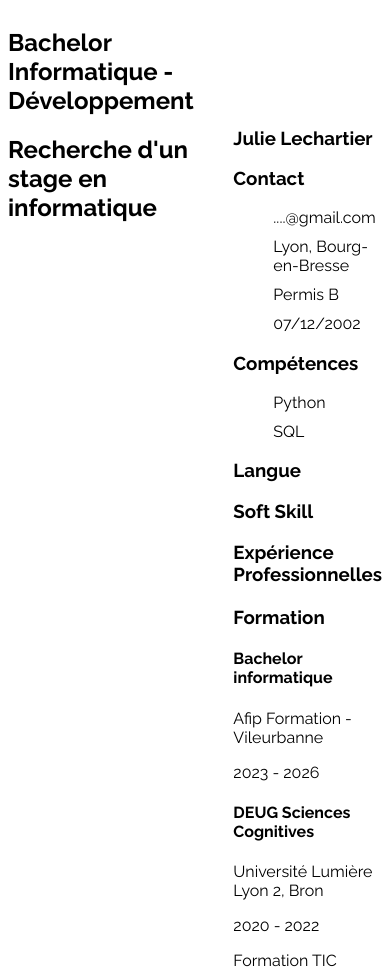
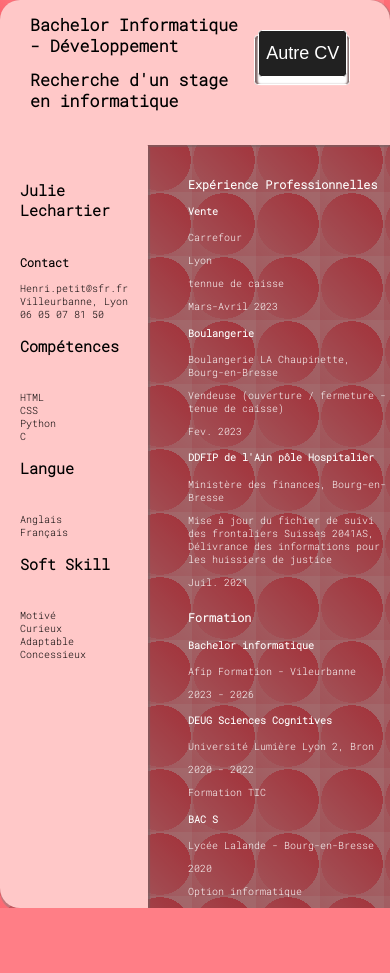
Before and after one commit to Julie-Lechartier/CV-dynamic, a plain HTML site: page index.html in a window 390 px wide. Shown: the top 973 px of the page. After the commit the page ends 908 px from the top, so only its background shows below. Drawn offline with Linux system fonts and the light colour scheme.

Commit message:
changement html css et ajout liste js

```diff
--- a/dynamic.js
+++ b/dynamic.js
@@ -1,24 +1,45 @@
-// Partie Compétence
-class Compt1{
-    constructor(Compt1){
-        this.Compt1 = Compt1;
+//Partie Perso
+class mail{
+    constructor(unMail){
+        this.unMail = unMail;
     }
 }
-class Compt2{
-    constructor(Compt2){
-        this.Compt2 = Compt2;
+class address{
+    constructor(uneAdsress){
+        this.uneAdsress = uneAdsress;
     }
 }
-class Compt3{
-    constructor(Compt3){
-        this.Compt3 = Compt3;
+
+class tel{
+    constructor(num){
+        this.num = num;
+    }
+}
+
+
+
+// Partie Compétence
+class compt01{
+    constructor(compt1){
+        this.compt1 = compt1;
+    }
+}
+
+class compt02{
+    constructor(compt2){
+        this.compt2 = compt2;
+    }
+}
+class compt03{
+    constructor(compt3){
+        this.compt3 = compt3;
 
     }
 }
 
-class Compt4{
-    constructor(Compt4){
-        this.Compt4 = Compt4;
+class compt04{
+    constructor(compt4){
+        this.compt4 = compt4;
 
     }
 }
@@ -65,32 +86,33 @@ class Ss4{
     }
 }
 
+
 //Partie Expérience professionnel
 
 //travail 1
-class titrePro1{
+class titrePro01{
     constructor(titrePro1){
         this.titrePro1 = titrePro1
     }
 }
 
-class entreprise1{
+class entreprise01{
     constructor(entreprise1){
         this.entreprise1 = entreprise1
     }
 }
 
-class lieu1{
+class lieu01{
     constructor(lieu1){
         this.lieu1 = lieu1
     }
 }
-class poste1{
+class poste01{
     constructor(poste1){
         this.poste1 = poste1
     }
 }
-class periode1{
+class periode01{
     constructor(periode1){
         this.periode1 = periode1
     }
@@ -158,55 +180,73 @@ class periode3{
 }
 
 // Utilisateur 1
+    //liste
+const us1Mail = new mail("Henri.petit@sfr.fr")
+const us1Address = new address("Villeurbanne, Lyon")
+const us1Tel = new tel("06 05 07 81 50")
 
-const us1Compt1 = new Compt1 ()
-const us1Compt2 = new Compt2 ()
-const us1Compt3 = new Compt3 ()
-const us1Compt4 = new Compt4 ()
-const us1Lang1 = new Lang1 ()
-const us1Lang2 = new Lang2 ()
-const us1Ss1 = new Ss1()
-const us1Ss2 = new Ss2()
-const us1Ss3 = new Ss3()
-const us1Ss4 = new Ss4()
-const us1TitrePro1 = new titrePro1()
-const us1Entreprise1 = new entreprise1()
-const us1Lieu1 = new lieu1()
-const us1Poste1 = new poste1()
-const us1Periode1 = new periode1()
-const us1TitrePro2 = new titrePro2()
-const us1Entreprise2 = new entreprise2()
-const us1Lieu2 = new lieu2()
-const us1Poste2 = new poste2()
-const us1Periode2 = new periode2()
-const us1TitrePro3 = new titrePro3()
-const us1Entreprise3 = new entreprise3()
-const us1Lieu3 = new lieu3()
-const us1Poste3 = new poste3()
-const us1Periode3 = new periode3()
+const us1Compt1 = new compt01 ("HTML")
+const us1Compt2 = new compt02 ("CSS")
+const us1Compt3 = new compt03 ("Python")
+const us1Compt4 = new compt04 ("C")
+const us1Lang1 = new Lang1 ("Anglais")
+const us1Lang2 = new Lang2 ("Français")
+const us1Ss1 = new Ss1("Motivé")
+const us1Ss2 = new Ss2("Curieux")
+const us1Ss3 = new Ss3("Adaptable")
+const us1Ss4 = new Ss4("Concessieux")
 
-document.getElementById("Compt1").innerHTML = us1Compt1
-document.getElementById("Compt2").innerHTML = us1Compt2
-document.getElementById("Compt3").innerHTML = us1Compt3
-document.getElementById("Compt4").innerHTML = us1Compt4
-document.getElementById("Lang1").innerHTML = us1Lang1
-document.getElementById("Lang2").innerHTML = us1Lang2
-document.getElementById("Ss1").innerHTML = us1Ss1
-document.getElementById("Ss2").innerHTML = us1Ss2
-document.getElementById("Ss3").innerHTML = us1Ss3
-document.getElementById("Ss4").innerHTML = us1Ss4
-document.getElementById("titrePro1").innerHTML = us1TitrePro1
-document.getElementById("entreprise1").innerHTML = us1Entreprise1
-document.getElementById("lieu1").innerHTML = us1Lieu1
-document.getElementById("poste1").innerHTML = us1Poste1
-document.getElementById("periode1").innerHTML = us1Periode1
-document.getElementById("titrePro2").innerHTML = us1TitrePro2
-document.getElementById("entreprise2").innerHTML = us1Entreprise2
-document.getElementById("lieu2").innerHTML = us1Lieu2
-document.getElementById("poste2").innerHTML = us1Poste2
-document.getElementById("periode2").innerHTML = us1Periode2
-document.getElementById("titrePro3").innerHTML = us1TitrePro3
-document.getElementById("entreprise3").innerHTML = us1Entreprise3
-document.getElementById("lieu3").innerHTML = us1Lieu3
-document.getElementById("poste3").innerHTML = us1Poste3
-document.getElementById("periode3").innerHTML = us1Periode3
+
+let listContact = [us1Mail.unMail, us1Address.uneAdsress, us1Tel.num,];
+for (i=0; i<listContact.length; i++){
+    let elementListe = document.createElement("li");
+    elementListe.innerHTML = listContact[i]
+    document.getElementById("contact").appendChild(elementListe);
+}
+
+let listCompetence = [us1Compt1.compt1, us1Compt2.compt2, us1Compt3.compt3, us1Compt4.compt4]
+for (i=0; i<listCompetence.length; i++){
+    let liste = document.createElement("li");
+    liste.innerHTML = listCompetence[i];
+    document.getElementById("competences").appendChild(liste)
+}
+
+let listLangage = [us1Lang1.Lang1, us1Lang2.Lang2]
+for (i=0; i<listLangage.length; i++){
+    let lang = document.createElement("li");
+    lang.innerHTML = listLangage[i];
+    document.getElementById("langage").appendChild(lang)
+}
+
+let listSS = [us1Ss1.Ss1, us1Ss2.Ss2, us1Ss3.Ss3, us1Ss4.Ss4]
+for (i=0; i<listSS.length; i++){
+    let sofS = document.createElement("li");
+    sofS.innerHTML = listSS[i];
+    document.getElementById("softSkill").appendChild(sofS)
+}
+
+
+
+
+
+const us1TitrePro1 = new titrePro01("Vente")
+const us1Entreprise1 = new entreprise01("Carrefour")
+const us1Lieu1 = new lieu01("Lyon")
+const us1Poste1 = new poste01("tennue de caisse")
+const us1Periode1 = new periode01("12 décemnbre au 15 Janvier 2021")
+const us1TitrePro2 = new titrePro2("Vente")
+const us1Entreprise2 = new entreprise2("Zara")
+const us1Lieu2 = new lieu2("Lyon")
+const us1Poste2 = new poste2("Conseille de vente")
+const us1Periode2 = new periode2("Juin - Aout 2022")
+const us1TitrePro3 = new titrePro3("Boulangerie")
+const us1Entreprise3 = new entreprise3("Painaulait")
+const us1Lieu3 = new lieu3("Villeurbanne")
+const us1Poste3 = new poste3("Vente")
+const us1Periode3 = new periode3("Septembre 2023")
+
+
+document.getElementById("titrePro001").innerHTML = us1TitrePro1.titrePro1
+document.getElementById("Entreprise001").innerHTML = us1Entreprise1.entreprise1
+document.getElementById("lieu001").innerText = us1Lieu1.lieu1
+document.getElementById("poste001").innerHTML = us1Poste1.poste1
--- a/index.html
+++ b/index.html
@@ -4,11 +4,9 @@
     <meta charset="UTF-8">
     <meta name="viewport" content="width=device-width, initial-scale=1.0">
     <link rel="stylesheet" href="style.css">
-    <script src="dynamic.js"></script>
-    <link rel="preconnect" href="https://fonts.googleapis.com">
     <link rel="preconnect" href="https://fonts.googleapis.com">
     <link rel="preconnect" href="https://fonts.gstatic.com" crossorigin>
-    <link href="https://fonts.googleapis.com/css2?family=Raleway:ital,wght@0,200;0,400;0,700;1,100&display=swap" rel="stylesheet">
+    <link href="https://fonts.googleapis.com/css2?family=Roboto+Mono:ital,wght@0,100;0,300;1,200&display=swap" rel="stylesheet">
     <title>CV</title>
 </head>
 <body>
@@ -17,53 +15,44 @@
             <h1>Bachelor Informatique - Développement</h1>
             <h2>Recherche d'un stage en informatique</h2>
         </section>
+        <button>
+            <span>
+                Autre CV
+            </span>
+        </button>
     </header>
     <main>
 
 
+
         <aside class="perso">
+
             <h3>Julie Lechartier</h3>
-            <section id="contact">
+            <section>
                 <h3>Contact</h3>
-                <ul>
-                    <li>....@gmail.com</li>
-                    <li>Lyon, Bourg-en-Bresse</li>
-                    <li>Permis B</li>
-                    <li>07/12/2002</li>
+                <ul id="contact">
                 </ul>
             </section>
 
             <h3>Compétences</h3>
             <section class="competence">
-
-                <ul>
-                    <li id = "Compt1"></li>
-                    <li id = "Compt2"></li>
-                    <li id = "Compt3"></li>
-                    <li id = "Compt4"></li>
-                    <li>Python</li>
-                    <li>SQL</li>
+                <ul id="competences">
                 </ul>
             </section>
 
 
             <h3>Langue</h3>
             <section>
-                <p id = "Lang1"></p>
-                <p id = "Lang2"></p>
+                <ul id = "langage">
+                </ul>
+
             </section>
 
 
             <h3>Soft Skill</h3>
             <section>
-
-                <ul>
-                    <li id = "Ss1"></li>
-                    <li id = "Ss2"></li>
-                    <li id = "Ss3"></li>
-                    <li id = "Ss4"></li>
+                <ul id="softSkill">
                 </ul>
-
             </section>
         </aside>
 
@@ -75,33 +64,28 @@
 
                 <section>
 
-                    <h4 id="titrePro1"></h4>
-                    <p id = "entreprise1"></p>
-                    <p id = "lieu1"></p>
-                    <p id="poste1"></p>
-                    <p id="periode1"></p>
+                    <h4 id="titrePro001"></h4>
+                    <p id = "Entreprise001"></p>
+                    <p id = "lieu001"></p>
+                    <p id="poste001"></p>
+                    <p>Mars-Avril 2023</p>
 
                 </section>
 
 
                 <section>
-
-                    <h4 id="titrePro2"></h4>
-                    <p id = "entreprise2"></p>
-                    <p id = "lieu2"></p>
-                    <p id="poste2"></p>
-                    <p id="periode2"></p>
+                    <h4>Boulangerie</h4>
+                    <p>Boulangerie LA Chaupinette, Bourg-en-Bresse</p>
+                    <p>Vendeuse (ouverture / fermeture - tenue de caisse)</p>
+                    <p>Fev. 2023</p>
 
                 </section>
 
                 <section>
-
-                    <h4 id="titrePro3"></h4>
-                    <p id = "entreprise2"></p>
-                    <p id = "lieu3"></p>
-                    <p id="poste3"></p>
-                    <p id="periode3"></p>
-
+                    <h4>DDFIP de l'Ain pôle Hospitalier</h4>
+                    <p>Ministère des finances, Bourg-en-Bresse</p>
+                    <p>Mise à jour du fichier de suivi des frontaliers Suisses 2041AS, Délivrance des informations pour les huissiers de justice</p>
+                    <p>Juil. 2021</p>
                 </section>
             </section>
 
@@ -134,4 +118,5 @@
     </main>
 
 </body>
+<script src="dynamic.js"></script>
 </html>
--- a/style.css
+++ b/style.css
@@ -1,33 +1,136 @@
 body{
-    font-family: 'Raleway', sans-serif;
+    font-family: 'Roboto Mono', monospace;
+    margin-left: 300px;
+    margin-right: 300px;
+    background: #ff7e86;
+    background-image: linear-gradient(45deg, #fc5762, transparent 90%),
+        radial-gradient(#ff1122 68%, transparent 5%);
+    background-size: 4em 4em;
+    display: flex;
+    flex-direction: column;
+}
+header{
+    display: flex;
+    justify-content: space-between;
+    padding-left: 30px;
+    padding-bottom: 20px;
+    background-color:#ffc8c8;
+    border-radius: 20px 20px 0px 0px;
+    box-shadow:1px 1px 1px 1px rgba(128, 128, 128, 0.49) ;
+}
+main{
+    display: flex;
+    flex-direction: row;
 
 }
-body{
-    display:flex;
+.perso{
+    font-size: 14px;
+    padding:20px;
+    background-color: #ffc8c8;
+    border-radius: 0px 1px 0px 20px;
+    box-shadow: 1px 3px 1px 1px rgba(128, 128, 128, 0.49);
+}
+
+.pro{
+    color:#ffffff;
+    background-color: #54545488;
+    display: flex;
+    flex-direction: column;
+    padding-left:40px ;
+    padding-top: 20px;
 
 }
-img{
-    width:150px;
+
+.perso > h3{
+    font-size: 20px;
+    padding-bottom: 20px;
 }
 
-.nomImg{
+ul{
+    list-style-type: none;
+    padding-left: 0%;
+}
+
+button {
+    margin-top: 50px;
+    margin-right: 20px;
+    padding: 0.1em 0.25em;
+    width: 10em;
+    height: 4.2em;
+    background-color: #21212194;
+    border: 0.08em solid #fff;
+    border-radius: 0.3em;
+    font-size: 12px;
+  }
+
+button span {
+    position: relative;
     display: flex;
-    flex-direction: column;
+    justify-content: center;
     align-items: center;
-    background-color: #E3EDF3;
-    width:250px;
-    border-radius: 20px 20px 20px 20px;;
+    bottom: 0.4em;
+    width: 6.25em;
+    height: 2.5em;
+    background-color: #212121;
+    border-radius: 0.2em;
+    font-size: 1.5em;
+    color: #fff;
+    border: 0.08em solid #fff;
+    box-shadow: 0 0.4em 0.1em 0.019em #fff;
+}
+
+button span:hover {
+    transition: all 0.5s;
+    transform: translate(0, 0.4em);
+    box-shadow: 0 0 0 0 #fff;
+}
+
+button span:not(hover) {
+    transition: all 1s;
+}
+
+@media screen and (max-width:1200px) and (orientation:portrait){
+
+    body{
+        margin: 0;
+    }
+    header > .titre {
+        font-size: 11px;
+    }
+
+    button{
+        margin-top: 35px;
+        margin-right: 40px;
+        width:8em;
+    }
+    button span{
+        width: 4.85em;
+    }
+    .perso{
+        font-size: 10px;
+    }
+    .perso > h3{
+        font-size: 15px;
+    }
+    .pro{
+        font-size: 10px;
+    }
 
 }
-li{
-    list-style: none;
-    margin-bottom: 10px;
+
+@media screen and (max-width:1380px) and (orientation:landscape){
+
+    body{
+        margin: 50px;
+    }
 }
 
-main{
-    margin-top: 100px;
+@media screen and (max-width:850px) and (orientation:landscape){
+    body{
+        margin:20px;
+    }
+    header{
+        font-size: 12px;
+    }
+
 }
-
-section >  .competence {
-    color: aquamarine;
-}
```
